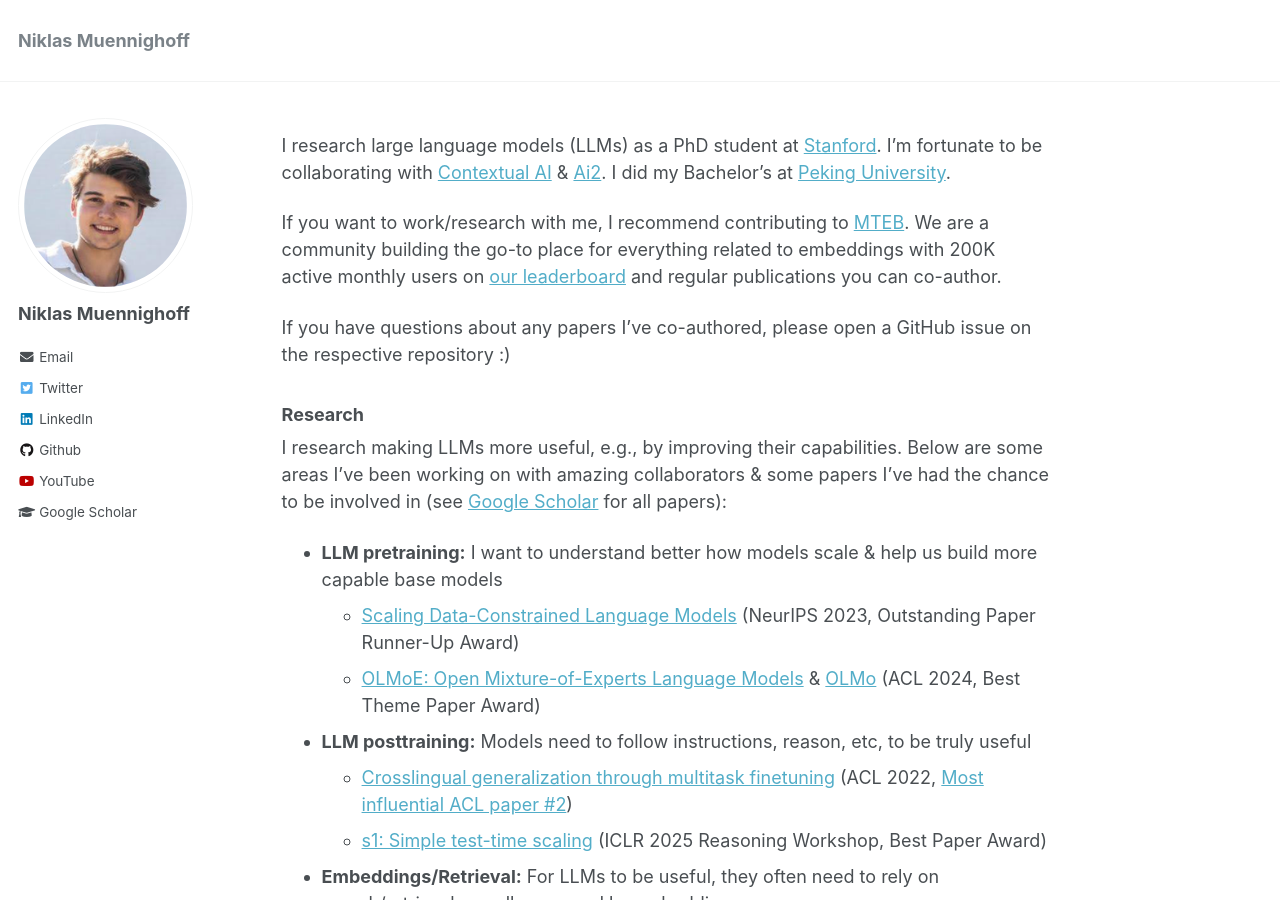
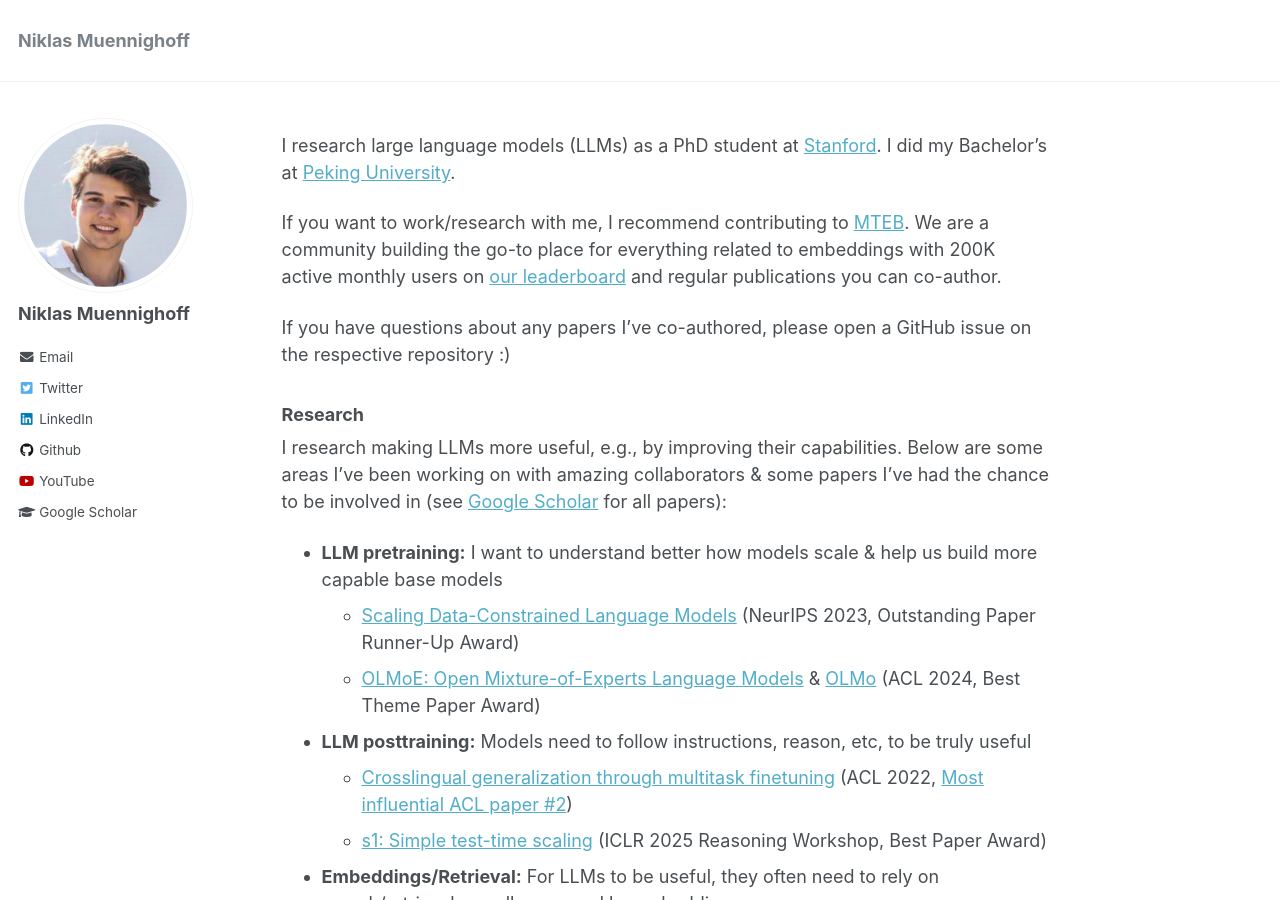
Before and after one commit to Muennighoff/Muennighoff.github.io, a Jekyll site: the page built from _pages/about.md, in a window 1280 px wide and 900 px high. Built offline with Jekyll 4.4.1, drawn with Linux system fonts in a browser that asks for light colours.

Commit message:
Update about.md

```diff
--- a/_pages/about.md
+++ b/_pages/about.md
@@ -9,7 +9,7 @@
   - /about.html
 ---
 
-I research large language models (LLMs) as a PhD student at [Stanford](https://www.stanford.edu/). I'm fortunate to be collaborating with [Contextual AI](https://contextual.ai/) & [Ai2](https://allenai.org/). I did my Bachelor's at [Peking University](https://english.pku.edu.cn/).
+I research large language models (LLMs) as a PhD student at [Stanford](https://www.stanford.edu/). I did my Bachelor's at [Peking University](https://english.pku.edu.cn/).
 
 If you want to work/research with me, I recommend contributing to [MTEB](https://github.com/embeddings-benchmark/mteb/issues). We are a community building the go-to place for everything related to embeddings with 200K active monthly users on [our leaderboard](https://huggingface.co/spaces/mteb/leaderboard) and regular publications you can co-author.
 
```
